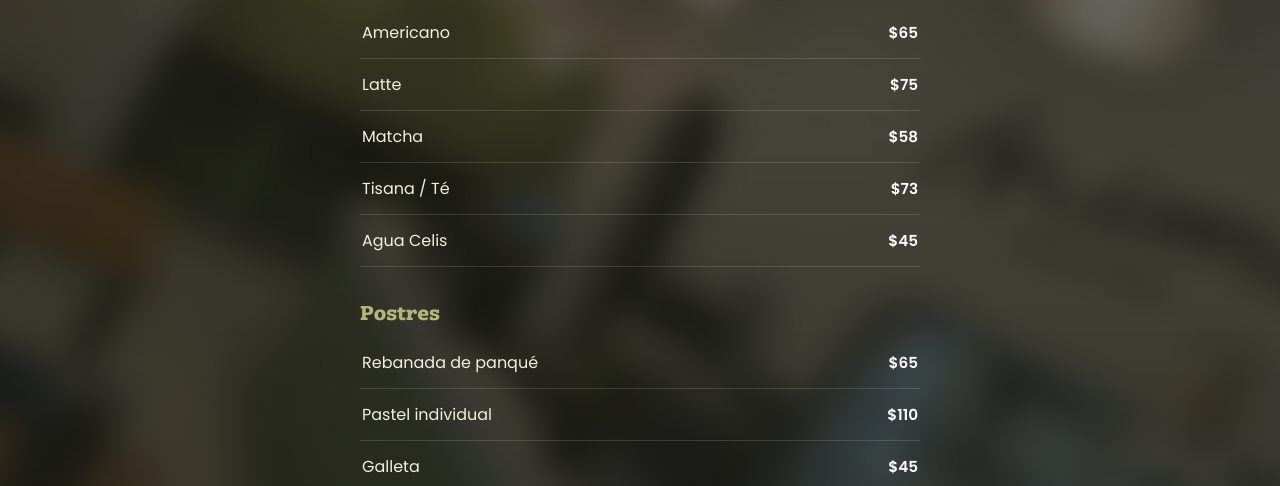
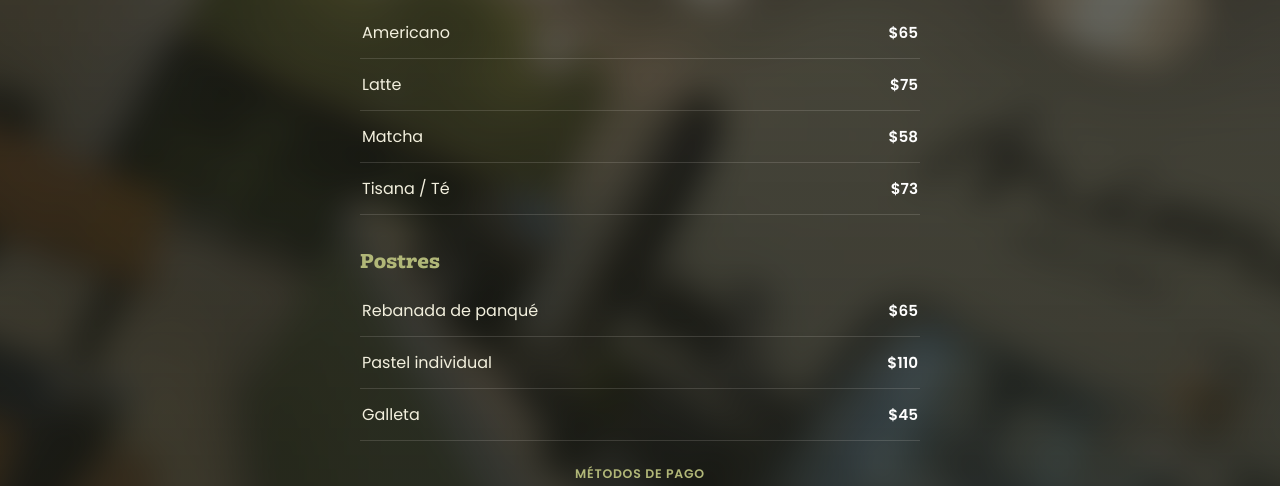
Before and after one commit to paqotorres/mimo-menu, an Astro site: page /menu-open-house in a window 1280 px wide. Shown: the part 270-756 px from the top of the page. Built offline with nearby package versions, Linux system fonts and the light colour scheme; Astro itself is replaced by a stand-in of ours.

Commit message:
Quitar Agua Celis del menú

```diff
--- a/src/pages/menu-open-house.astro
+++ b/src/pages/menu-open-house.astro
@@ -6,7 +6,6 @@ const bebidas = [
   { nombre: 'Latte', precio: 75 },
   { nombre: 'Matcha', precio: 58 },
   { nombre: 'Tisana / Té', precio: 73 },
-  { nombre: 'Agua Celis', precio: 45 },
 ];
 
 const postres = [
```
